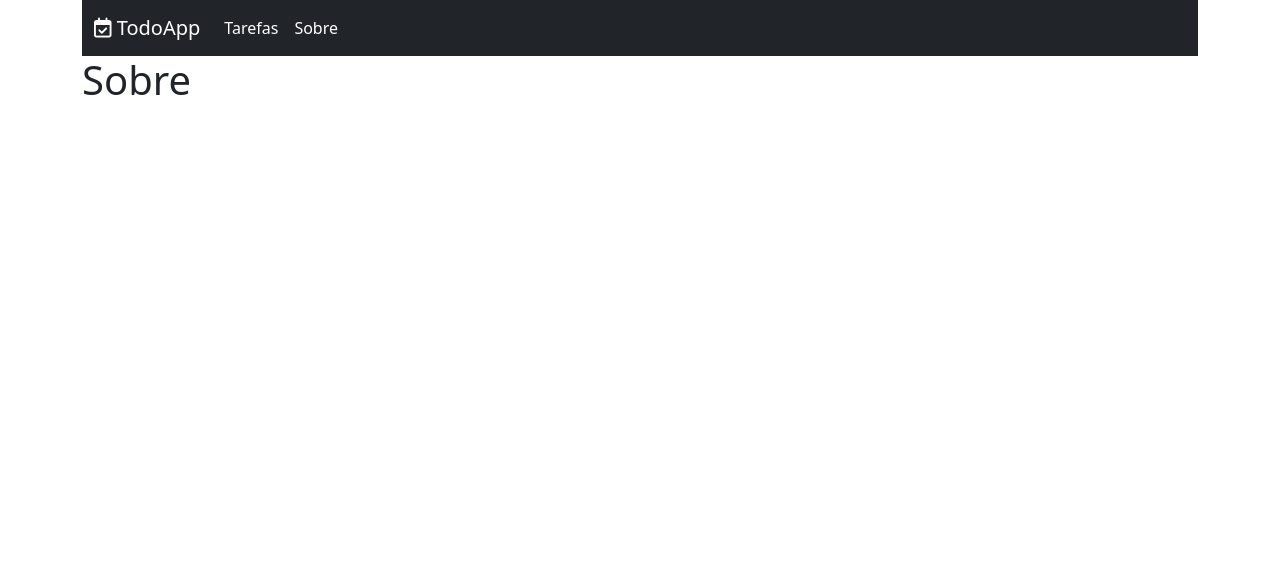
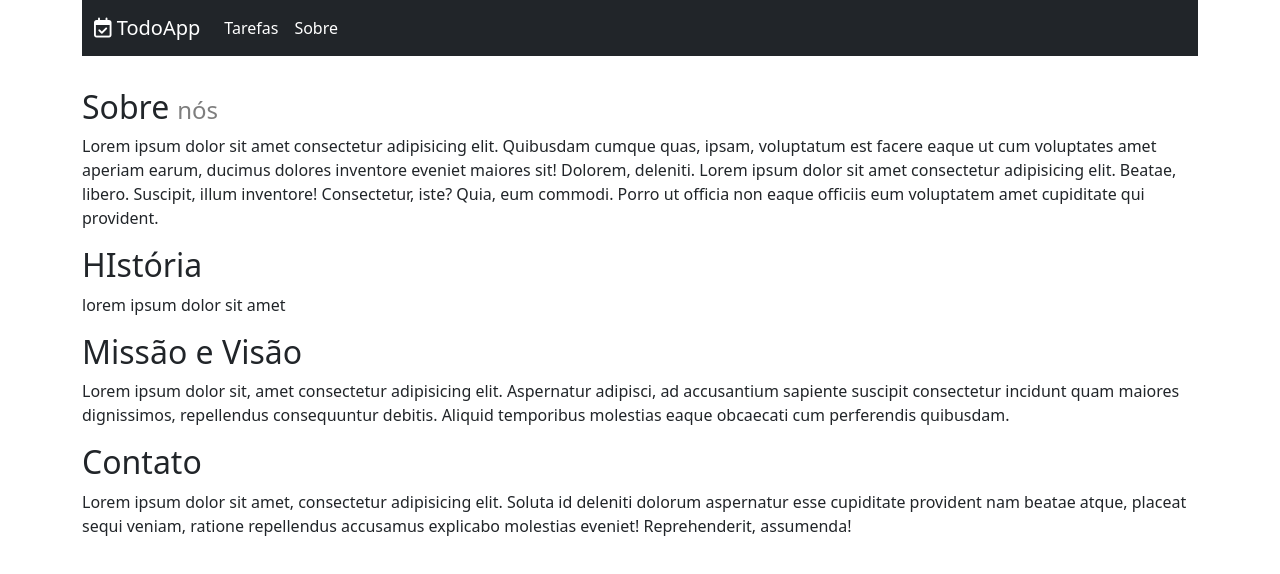
Before and after one commit to laianribas/todo-app, a React (Create React App) app in the folder frontend/: page /about in a window 1280 px wide. Shown: the top 574 px of the page. Built offline with nearby package versions, Linux system fonts and the light colour scheme.

Commit message:
Component Header

```diff
--- a/frontend/src/components/about/About.jsx
+++ b/frontend/src/components/about/About.jsx
@@ -1,9 +1,35 @@
 import React from 'react'
+import PageHeader from '../header/pageheader'
 
 const About = props => {
   return (
     <div>
-      <h1>Sobre</h1>
+      <PageHeader name="Sobre" small="nós" />
+      <p>
+        Lorem ipsum dolor sit amet consectetur adipisicing elit. Quibusdam
+        cumque quas, ipsam, voluptatum est facere eaque ut cum voluptates amet
+        aperiam earum, ducimus dolores inventore eveniet maiores sit! Dolorem,
+        deleniti. Lorem ipsum dolor sit amet consectetur adipisicing elit.
+        Beatae, libero. Suscipit, illum inventore! Consectetur, iste? Quia, eum
+        commodi. Porro ut officia non eaque officiis eum voluptatem amet
+        cupiditate qui provident.
+      </p>
+      <h2>HIstória</h2>
+      <p>lorem ipsum dolor sit amet</p>
+      <h2>Missão e Visão</h2>
+      <p>
+        Lorem ipsum dolor sit, amet consectetur adipisicing elit. Aspernatur
+        adipisci, ad accusantium sapiente suscipit consectetur incidunt quam
+        maiores dignissimos, repellendus consequuntur debitis. Aliquid
+        temporibus molestias eaque obcaecati cum perferendis quibusdam.
+      </p>
+      <h2>Contato</h2>
+      <p>
+        Lorem ipsum dolor sit amet, consectetur adipisicing elit. Soluta id
+        deleniti dolorum aspernatur esse cupiditate provident nam beatae atque,
+        placeat sequi veniam, ratione repellendus accusamus explicabo molestias
+        eveniet! Reprehenderit, assumenda!
+      </p>
     </div>
   )
 }
--- /dev/null
+++ b/frontend/src/components/header/pageheader.jsx
@@ -0,0 +1,26 @@
+import React from 'react'
+
+const PageHeader = props => {
+  return (
+    <header
+      style={{
+        marginTop: '2rem'
+      }}
+    >
+      <h2>
+        {props.name}
+        <small
+          style={{
+            color: '#7e7e7e',
+            fontSize: '1.5rem',
+            marginLeft: '0.5rem'
+          }}
+        >
+          {props.small}
+        </small>
+      </h2>
+    </header>
+  )
+}
+
+export default PageHeader
--- a/frontend/src/components/todo/Todo.jsx
+++ b/frontend/src/components/todo/Todo.jsx
@@ -1,10 +1,11 @@
 import React, { Component } from 'react'
+import PageHeader from '../header/pageheader'
 
 export default class Todo extends Component {
   render() {
     return (
       <div className="">
-        <h1>Todo</h1>
+        <PageHeader name="Tarefas" small="Cadastro" />
       </div>
     )
   }
```
